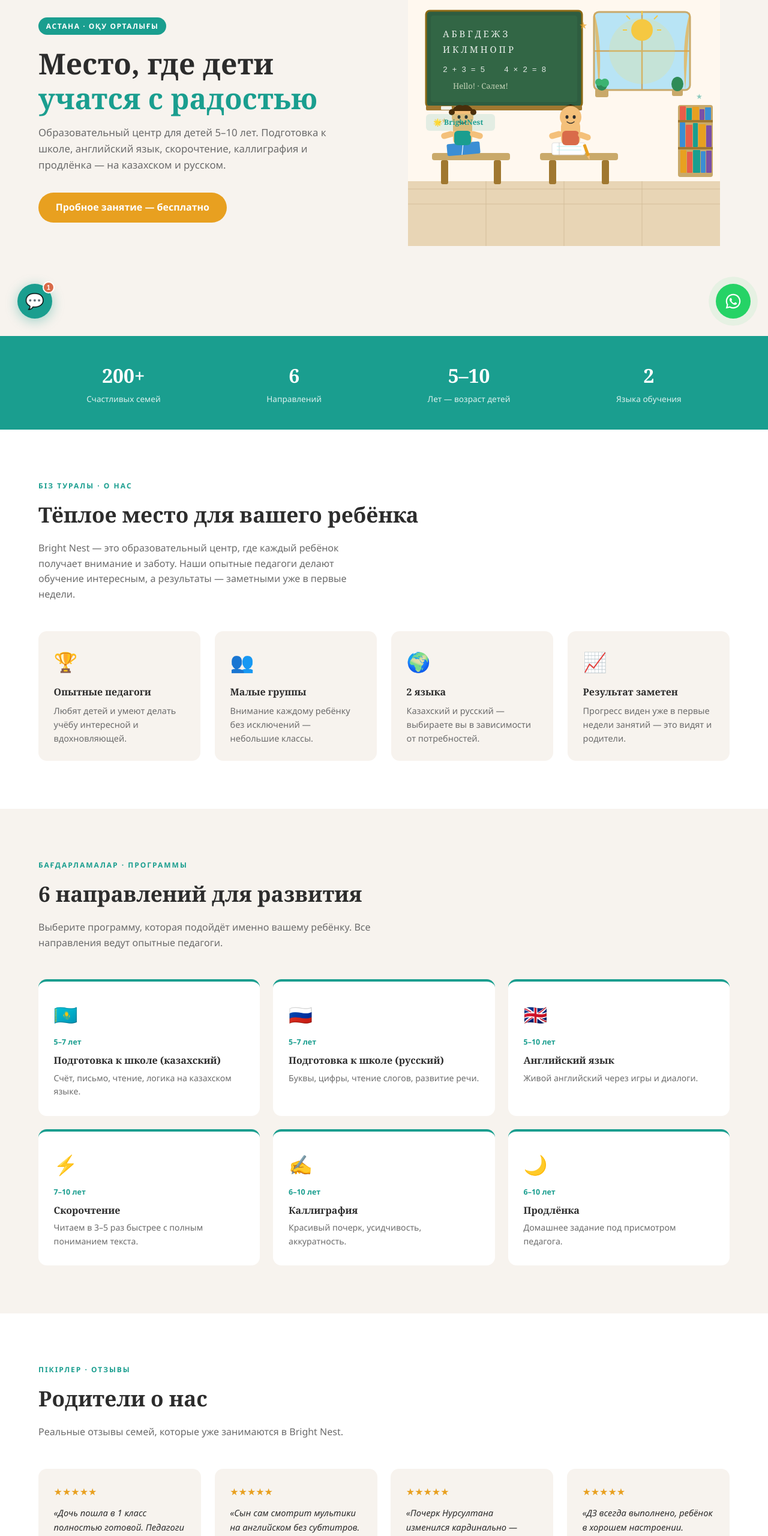
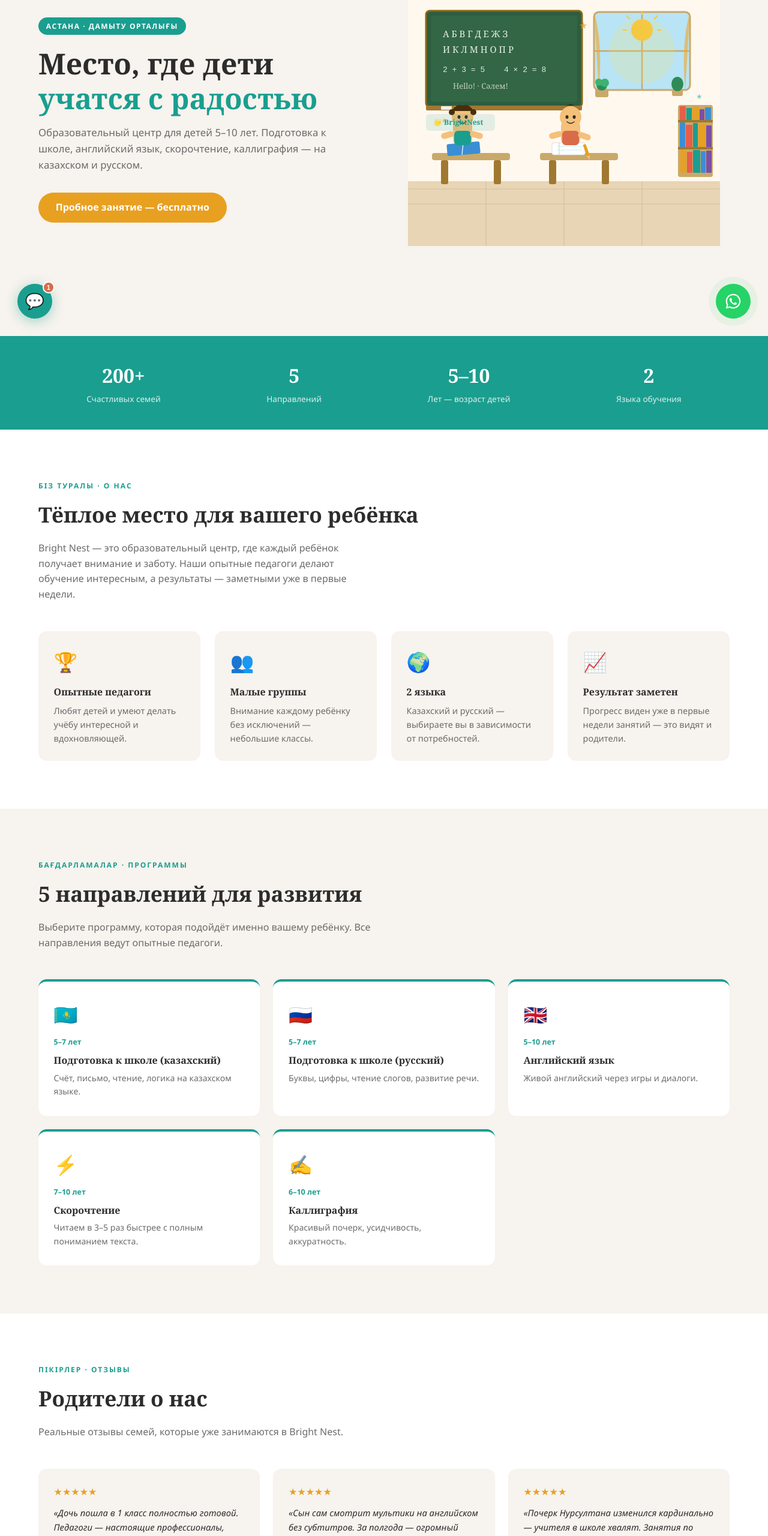
Before and after one commit to zbegaly1-lab/brightnest-site, a plain HTML site: page index.html in a window 1280 px wide. Shown: the part 240-2800 px from the top of the page at 60% size. Drawn offline with Linux system fonts and the light colour scheme.

Commit message:
Update Bright Nest branding and remove after-school care

```diff
--- a/index.html
+++ b/index.html
@@ -3,7 +3,7 @@
 <head>
   <meta charset="UTF-8" />
   <meta name="viewport" content="width=device-width, initial-scale=1.0" />
-  <title>BrightNest — Оқу Орталығы · Астана</title>
+  <title>BrightNest — Дамыту орталығы · Астана</title>
   <style>
     :root {
       --teal:    #1A9E8F;
@@ -718,9 +718,9 @@
 <!-- ═══════════════════════════════ HERO ══════════════════════════════ -->
 <section id="hero">
   <div class="hero-text">
-    <span class="hero-tag">Астана · Оқу Орталығы</span>
+    <span class="hero-tag">Астана · Дамыту орталығы</span>
     <h1>Место, где дети<br><span>учатся с радостью</span></h1>
-    <p>Образовательный центр для детей 5–10 лет. Подготовка к школе, английский язык, скорочтение, каллиграфия и продлёнка — на казахском и русском.</p>
+    <p>Образовательный центр для детей 5–10 лет. Подготовка к школе, английский язык, скорочтение, каллиграфия — на казахском и русском.</p>
     <a href="#signup" class="btn btn-gold" style="font-size:1rem;padding:.75rem 1.8rem;">
       Пробное занятие — бесплатно
     </a>
@@ -884,7 +884,7 @@
 <!-- ═══════════════════════════════ STATS ═════════════════════════════ -->
 <div id="stats">
   <div class="stat-item"><h3>200+</h3><p>Счастливых семей</p></div>
-  <div class="stat-item"><h3>6</h3><p>Направлений</p></div>
+  <div class="stat-item"><h3>5</h3><p>Направлений</p></div>
   <div class="stat-item"><h3>5–10</h3><p>Лет — возраст детей</p></div>
   <div class="stat-item"><h3>2</h3><p>Языка обучения</p></div>
 </div>
@@ -922,7 +922,7 @@
 <!-- ═══════════════════════════════ PROGRAMS ═════════════════════════ -->
 <section id="programs">
   <span class="section-label">Бағдарламалар · Программы</span>
-  <h2 class="section-title">6 направлений для развития</h2>
+  <h2 class="section-title">5 направлений для развития</h2>
   <p class="section-sub">Выберите программу, которая подойдёт именно вашему ребёнку. Все направления ведут опытные педагоги.</p>
 
   <div class="programs-grid">
@@ -956,12 +956,6 @@
       <h3>Каллиграфия</h3>
       <p>Красивый почерк, усидчивость, аккуратность.</p>
     </div>
-    <div class="prog-card">
-      <div class="prog-icon">🌙</div>
-      <div class="prog-age">6–10 лет</div>
-      <h3>Продлёнка</h3>
-      <p>Домашнее задание под присмотром педагога.</p>
-    </div>
   </div>
 </section>
 
@@ -989,12 +983,6 @@
       <p class="review-text">«Почерк Нурсултана изменился кардинально — учителя в школе хвалят. Занятия по каллиграфии работают!»</p>
       <div class="reviewer-name">Салтанат Ахметова</div>
       <div class="reviewer-meta">Нурсултан, 9 лет · Каллиграфия</div>
-    </div>
-    <div class="review-card">
-      <div class="stars">★★★★★</div>
-      <p class="review-text">«ДЗ всегда выполнено, ребёнок в хорошем настроении. Продлёнка — настоящее спасение для работающих родителей.»</p>
-      <div class="reviewer-name">Зарина Кенжебаева</div>
-      <div class="reviewer-meta">Алина, 7 лет · Продлёнка</div>
     </div>
   </div>
 </section>
@@ -1085,7 +1073,6 @@
               <option value="Английский язык">Английский язык</option>
               <option value="Скорочтение">Скорочтение</option>
               <option value="Каллиграфия">Каллиграфия</option>
-              <option value="Продлёнка">Продлёнка</option>
             </select>
           </div>
         </div>
@@ -1128,7 +1115,7 @@
 
 <!-- ═══════════════════════════════ FOOTER ════════════════════════════ -->
 <footer>
-  <div class="footer-logo">🌟 BrightNest Оқу Орталығы</div>
+  <div class="footer-logo">🌟 BrightNest Дамыту орталығы</div>
   <p>Образовательный центр для детей 5–10 лет · Астана, Казахстан</p>
   <div class="footer-links">
     <a href="#about">О нас</a>
@@ -1243,7 +1230,7 @@
   const KB = [
     {
       keys: ['программ', 'направлен', 'курс', 'занятия', 'учи', 'что предлага'],
-      answer: `В BrightNest 6 направлений:\n\n📚 <b>Подготовка к школе</b> — на казахском и русском (5–7 лет)\n🇬🇧 <b>Английский язык</b> — через игры и диалоги (5–10 лет)\n⚡ <b>Скорочтение</b> — читаем в 3–5× быстрее (7–10 лет)\n✍️ <b>Каллиграфия</b> — красивый почерк (6–10 лет)\n🌙 <b>Продлёнка</b> — ДЗ под присмотром педагога (6–10 лет)\n\nХотите записаться на пробное занятие?`
+      answer: `В BrightNest 5 направлений:\n\n📚 <b>Подготовка к школе</b> — на казахском и русском (5–7 лет)\n🇬🇧 <b>Английский язык</b> — через игры и диалоги (5–10 лет)\n⚡ <b>Скорочтение</b> — читаем в 3–5× быстрее (7–10 лет)\n✍️ <b>Каллиграфия</b> — красивый почерк (6–10 лет)\n\nХотите записаться на пробное занятие?`
     },
     {
       keys: ['цен', 'стоит', 'стоимост', 'прайс', 'сколько', 'оплат', 'платить', 'тариф'],
@@ -1251,7 +1238,7 @@
     },
     {
       keys: ['возраст', 'лет', 'сколько лет', 'ребёнок', 'дети', 'принимаете'],
-      answer: `Мы принимаем детей от <b>5 до 10 лет</b>.\n\n• 5–7 лет — подготовка к школе\n• 5–10 лет — английский язык\n• 6–10 лет — каллиграфия, продлёнка\n• 7–10 лет — скорочтение\n\nЕсли сомневаетесь — приходите на бесплатную диагностику, педагог подберёт программу!`
+      answer: `Мы принимаем детей от <b>5 до 10 лет</b>.\n\n• 5–7 лет — подготовка к школе\n• 5–10 лет — английский язык\n• 6–10 лет — каллиграфия\n• 7–10 лет — скорочтение\n\nЕсли сомневаетесь — приходите на бесплатную диагностику, педагог подберёт программу!`
     },
     {
       keys: ['адрес', 'находитесь', 'где', 'расположен', 'астана', 'как доехать', 'местоположен', '2гис', 'карт'],
```
